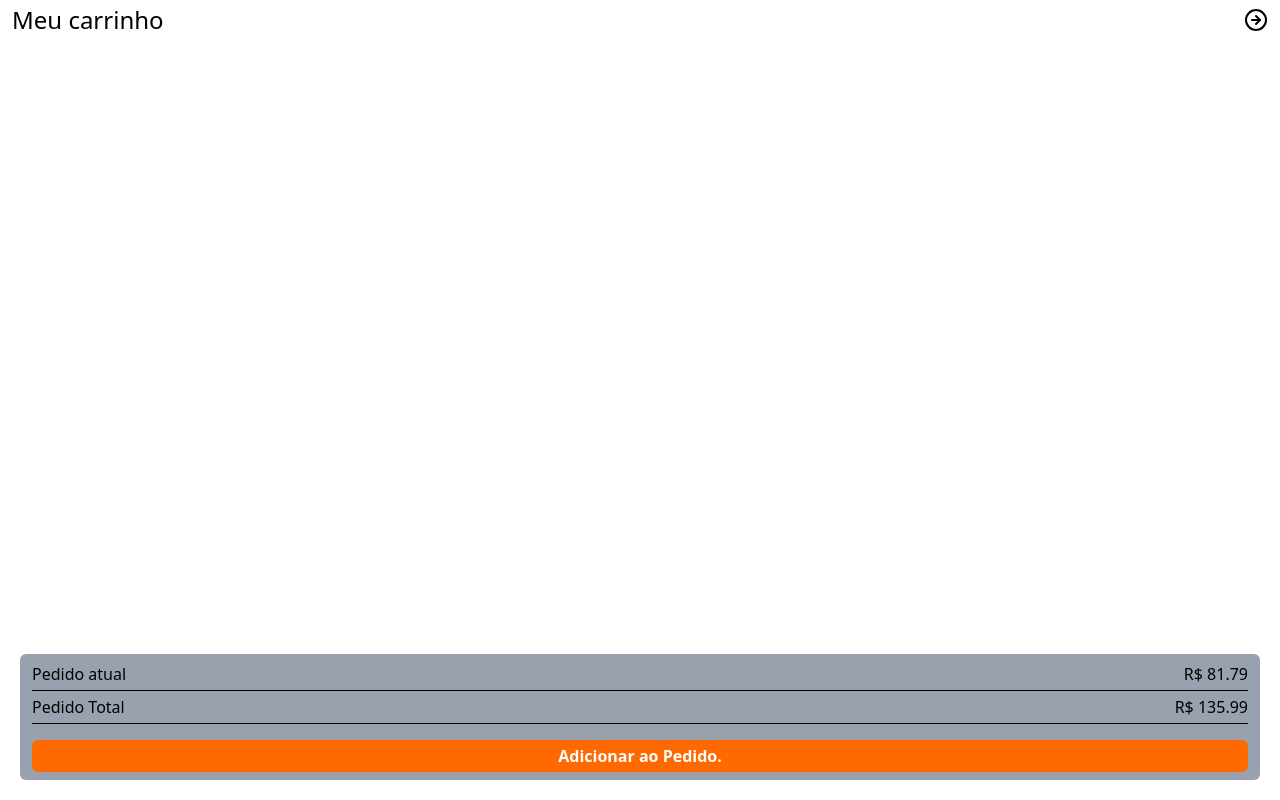
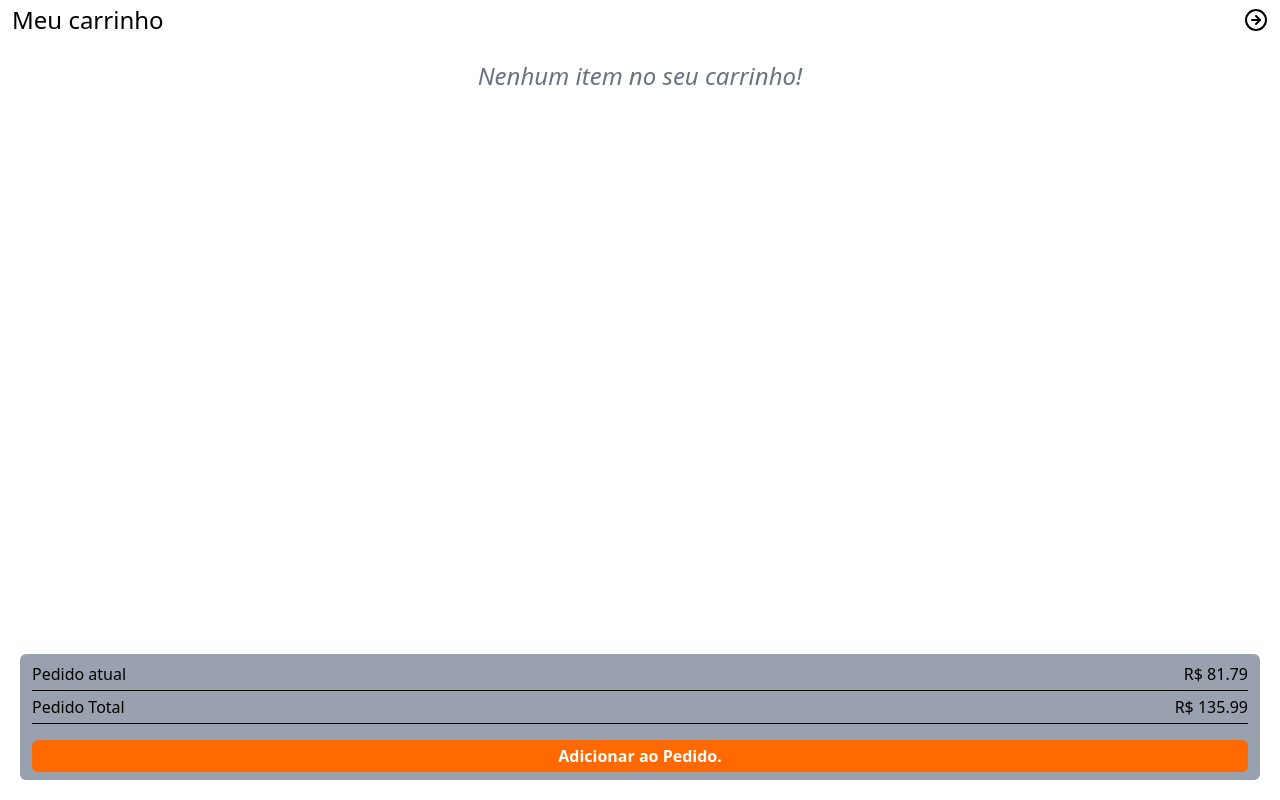
Before and after one commit to pablobidiaki/menu-qrcode, a React (Vite) app in the folder frontend/: page /my_cart in a window 1280 px wide. Built offline with nearby package versions, Linux system fonts and the light colour scheme; no server answers; a web font is replaced by a local one.

Commit message:
feat: added messsage when the cart is empty

```diff
--- a/frontend/src/components/cart_item/cart_item.jsx
+++ b/frontend/src/components/cart_item/cart_item.jsx
@@ -4,7 +4,7 @@ import { useEffect, useState } from "react";
 import { orderService } from "../../services/orderService"
 import LoadingSpinner from "../loading_spinner/loading_spinner";
 
-const CartItem = ({}) => {
+const CartItem = ({onUpdate}) => {
     const [item, setItem] = useState([])
     const [loading, setLoading] = useState(false)
 
@@ -13,7 +13,9 @@ const CartItem = ({}) => {
             setLoading(true)
 
             const itemDeleted = await orderService.deleteOrderById(id)
-            setItem(prevItems => prevItems.filter(item => item.id !== id));
+            setItem(prevItems => prevItems.filter(item => item.id !== id))
+
+            onUpdate()
 
             console.log(`Order by id: ${id} deleted.`)
         }
--- a/frontend/src/pages/home/home.jsx
+++ b/frontend/src/pages/home/home.jsx
@@ -13,8 +13,8 @@ import { orderService } from '../../services/orderService';
 const Home = () => {
     const [items, setItems] = useState([])
 
-    const handleItemAdded = (novoItem) => {
-        setItems(prevItems => [...prevItems, novoItem])
+    const handleItemAdded = (newItem) => {
+        setItems(prevItems => [...prevItems, newItem])
     }
 
     useEffect(() => {
--- a/frontend/src/pages/my_cart/my_cart.jsx
+++ b/frontend/src/pages/my_cart/my_cart.jsx
@@ -1,13 +1,25 @@
 import texts from "../../texts/texts";
+import { useEffect, useState } from "react";
+import { useNavigate } from "react-router-dom";
 import { CircleArrowRight } from "lucide-react";
-import { useNavigate } from "react-router-dom";
 
 import CartItem from "../../components/cart_item/cart_item";
 import OrderSummary from "../../components/order_summary/order_summary";
+import { orderService } from "../../services/orderService";
 
 const MyCart = ({}) => {
+    const navigate = useNavigate()
 
-    const navigate = useNavigate()
+    const [item, setItem] = useState([])
+
+    const getItems = async () => {
+        const item = await orderService.getOrders()
+        setItem(item.orders)
+    }
+
+    useEffect(() => {
+        getItems()
+    },[getItems])
 
     return(
         <>
@@ -15,7 +27,7 @@ const MyCart = ({}) => {
                 <h1 className="font-sans text-2xl ">{texts.meu_carrinho}</h1>
                 <CircleArrowRight onClick={() => navigate("/") }/>
             </div>
-            <CartItem />
+            {item.length !== 0 ? <CartItem onUpdate={getItems} /> : <p className="font-sans text-center mt-6 text-2xl italic text-gray-500">Nenhum item no seu carrinho!</p>}
             <OrderSummary />
         </>
     )
```
